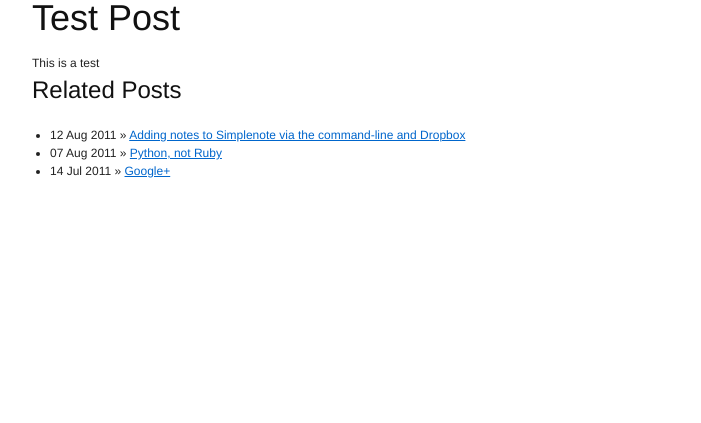
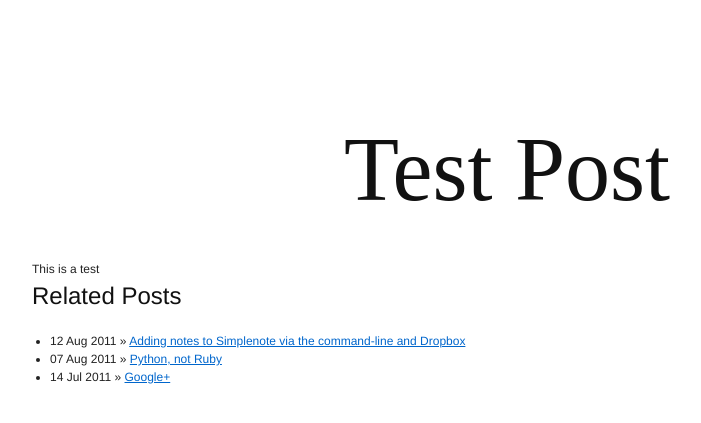
Before and after one commit to davidbeckingsale/davidbeckingsale.github.io, a Jekyll site: the page built from _posts/2010-07-12-test-post.html, in a window 1280 px wide. Shown: the top 423 px of the page, without its empty margins (133-834 px from the left). Built offline with Jekyll 4.4.1, drawn with Linux system fonts in a browser that asks for light colours; nearby versions of some CDN libraries; some web fonts are replaced.

Commit message:
ADDED FONT LINK

```diff
--- a/_layouts/default.html
+++ b/_layouts/default.html
@@ -8,9 +8,10 @@
     <meta name="description" content="">
     <meta name="author" content="">
 
-    <link rel="stylesheet" href="css/custom.css" />
+    <link rel="stylesheet" href="http://davidbeckingsale.github.com/css/custom.css" />
     <link href="http://davidbeckingsale.github.com/css/blueprint/screen.css" media="screen" rel="stylesheet" type="text/css" />
     <link href="http://davidbeckingsale.github.com/css/blueprint/print.css" media="print" rel="stylesheet" type="text/css" />
+    <link href='http://fonts.googleapis.com/css?family=Calligraffitti|La+Belle+Aurore&v2' rel='stylesheet' type='text/css'>
     <!--[if lt IE 8]><link href="/css/blueprint/ie.css?" media="screen" rel="stylesheet" type="text/css" /><![endif]-->
     <!-- All JavaScript at the bottom, except for Modernizr / Respond.
     Modernizr enables HTML5 elements & feature detects; Respond is a polyfill for min/max-width CSS3 Media Queries
```
